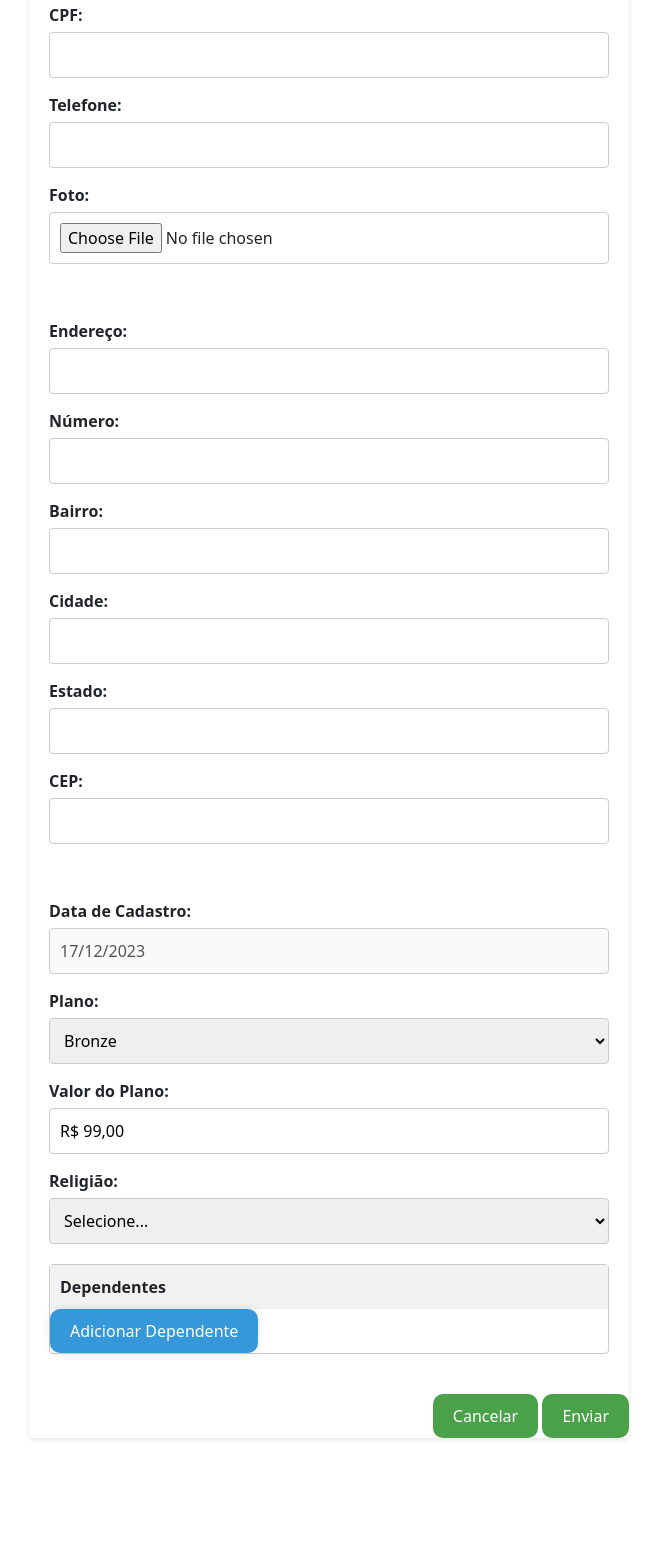
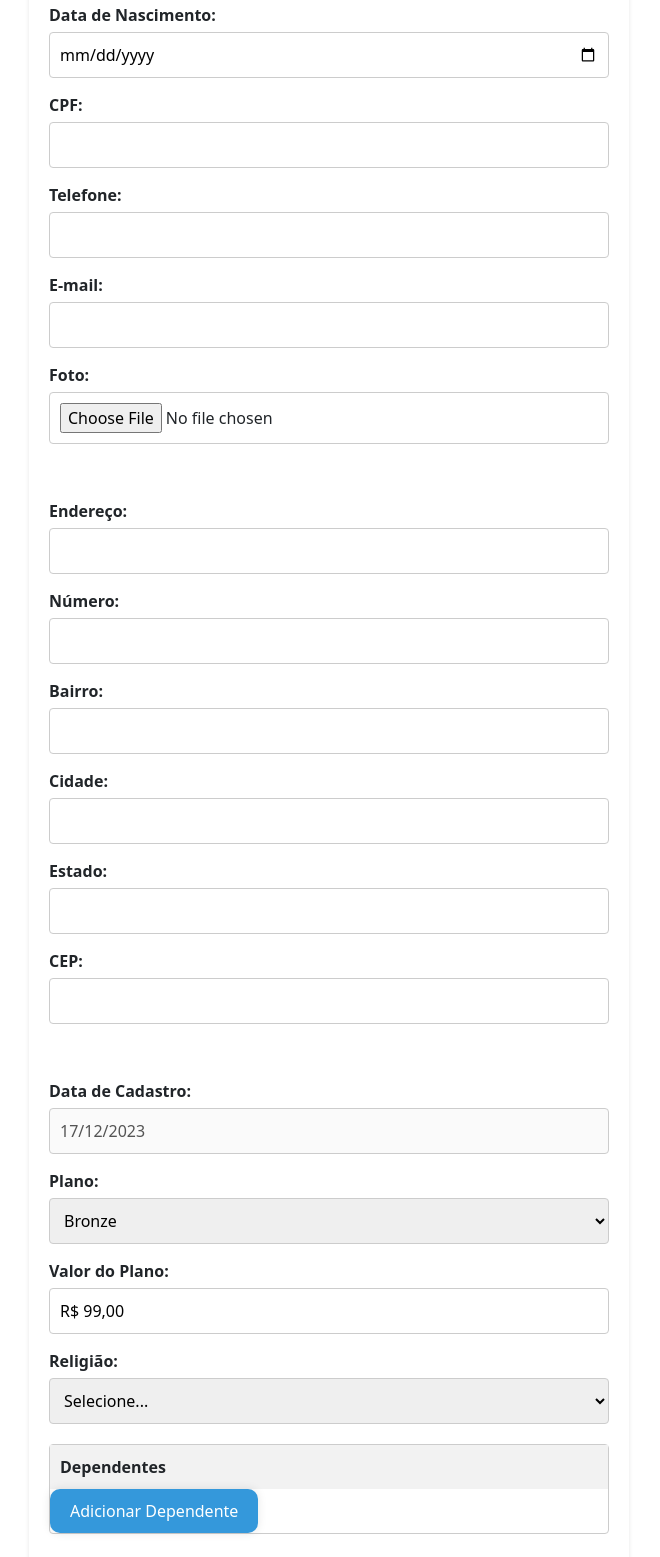
Before and after one commit to edsonrodrigues82/projeto-pacmaster, a plain HTML site: page associar.html in a window 1280 px wide. Shown: the part 233-1790 px from the top of the page, without its empty margins (311-971 px from the left). Before the commit the page ends 1691 px from the top, so only its background shows below. Drawn offline with nearby package versions, Linux system fonts and the light colour scheme.

Commit message:
Add data_nasc e email

```diff
--- a/assets/css/associar.css
+++ b/assets/css/associar.css
@@ -53,6 +53,7 @@ body {
 }
 
 .form-row input[type="text"],
+.form-row input[type="email"],
 .form-row input[type="file"],
 .form-row input[type="date"],
 .form-row select {
@@ -77,7 +78,17 @@ body {
     border-radius: 10%;
 }
 
-.button-container .cancel-button,
+.button-container .cancel-button {
+    padding: 10px 20px;
+    border: none;
+    background-color: #f44336;
+    color: #fff;
+    font-size: 16px;
+    cursor: pointer;
+    transition: background-color 0.3s ease;
+    border-radius: 10px;
+}
+
 .button-container input[type="submit"] {
     padding: 10px 20px;
     border: none;
--- a/associar.html
+++ b/associar.html
@@ -19,11 +19,16 @@
                 <h2 style="color: #fff;">Cadastro de Associado</h2>
             </div>
 
-            <form method="POST" action="#" enctype="multipart/form-data">
+            <form method="POST" action="/submit-form" enctype="multipart/form-data">
                 <div id="dados-pessoais" class="tab-content" style="display: block;">
                     <div class="form-row">
                         <label for="nome">Nome:</label>
                         <input type="text" id="nome" name="nome" required>
+                    </div>
+
+                    <div class="form-row">
+                        <label for="data_nascimento">Data de Nascimento:</label>
+                        <input type="date" id="data_nascimento" name="data_nascimento" required>
                     </div>
 
                     <div class="form-row">
@@ -34,6 +39,11 @@
                     <div class="form-row">
                         <label for="telefone">Telefone:</label>
                         <input type="text" id="telefone" name="telefone" required>
+                    </div>
+
+                    <div class="form-row">
+                        <label for="email">E-mail:</label>
+                        <input type="email" id="email" name="email" required>
                     </div>
 
                     <div class="form-row">
```
